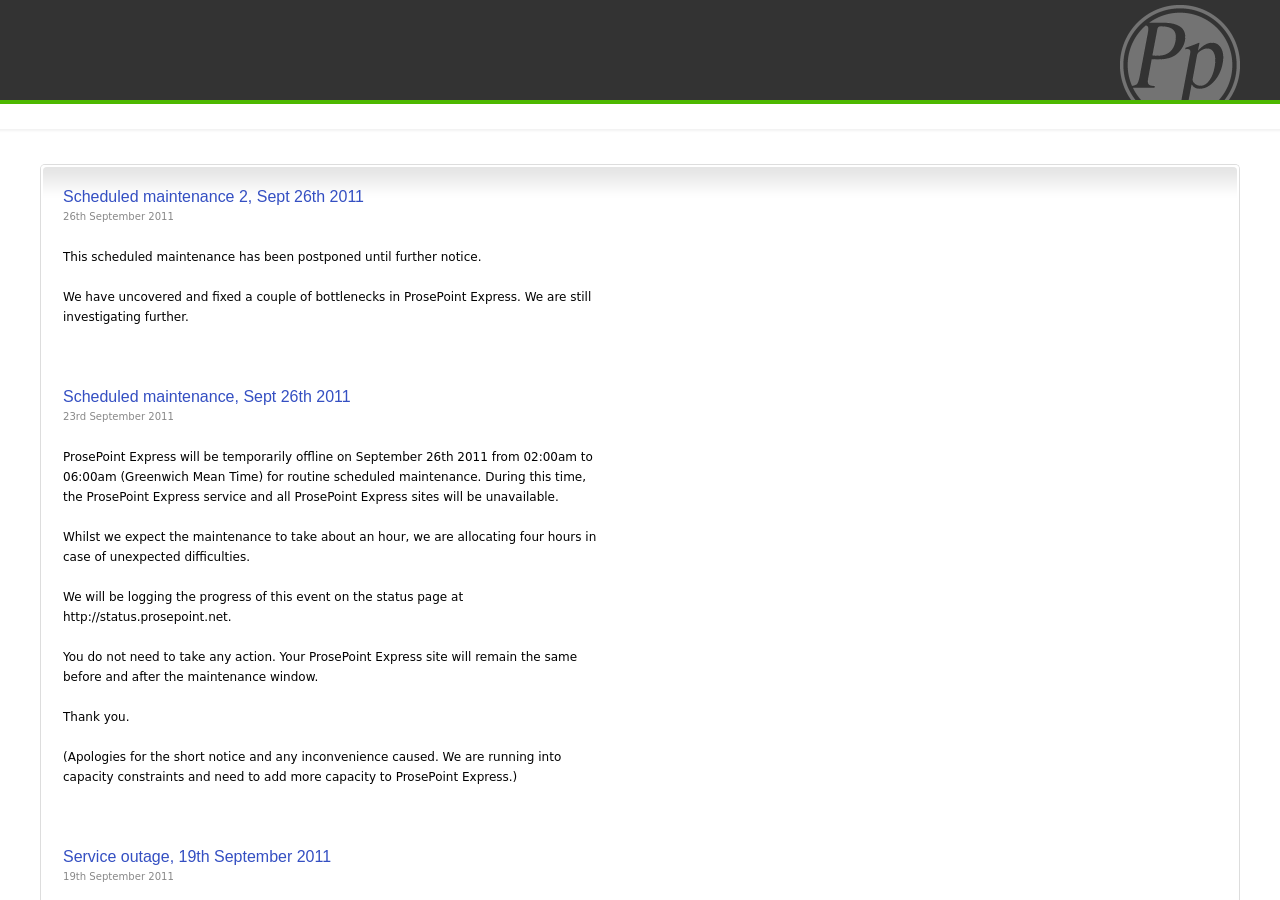
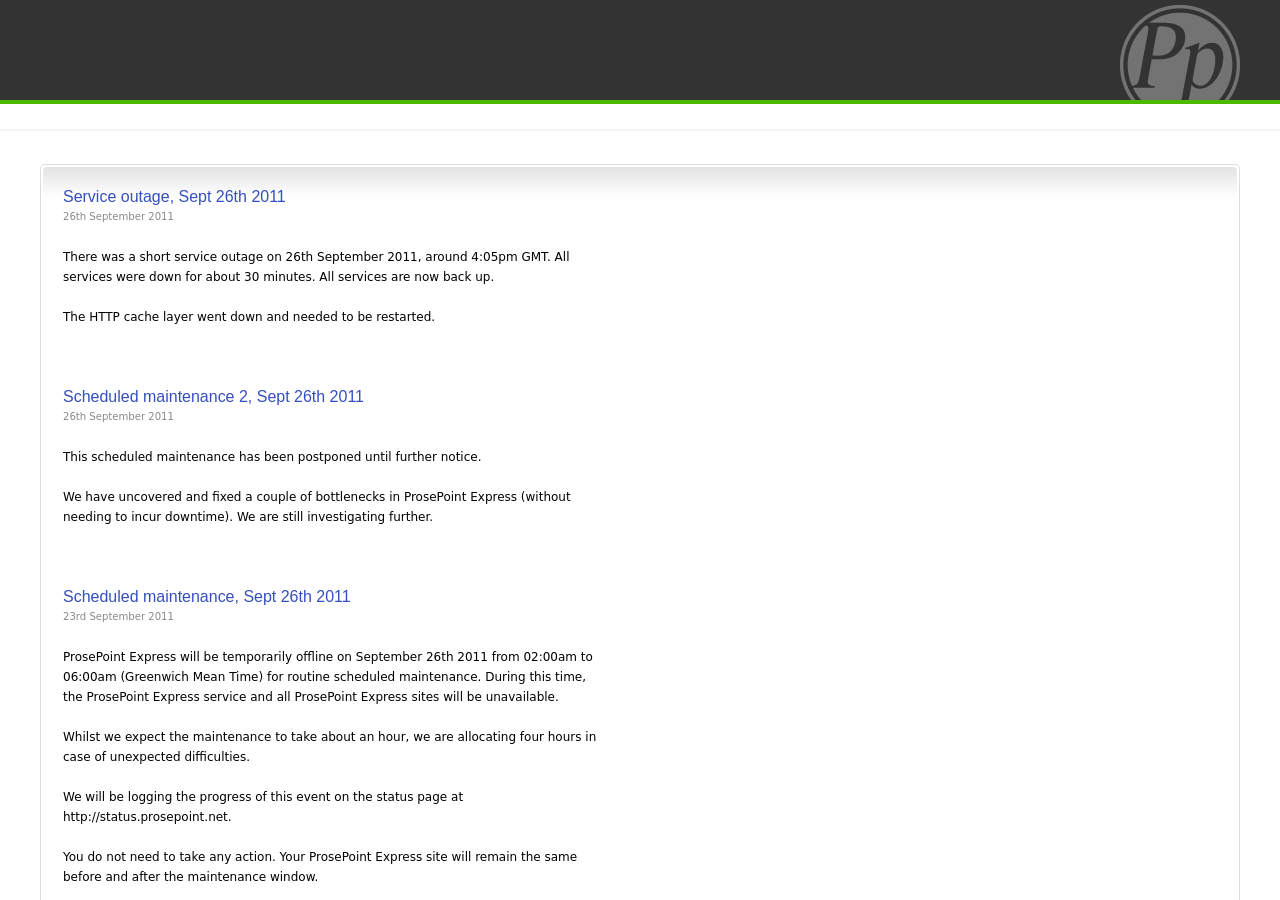
Before and after one commit to prosepoint/prosepoint.github.io, a Jekyll site: the page built from index.html, in a window 1280 px wide and 900 px high. Built offline with Jekyll 4.4.1, drawn with Linux system fonts in a browser that asks for light colours.

Commit message:
Add post.

```diff
--- a/_posts/2011-09-26-scheduled-maintenance.html
+++ b/_posts/2011-09-26-scheduled-maintenance.html
@@ -6,5 +6,5 @@
 <p>
 This scheduled maintenance has been postponed until further notice.
 </p><p>
-We have uncovered and fixed a couple of bottlenecks in ProsePoint Express. We are still investigating further.
+We have uncovered and fixed a couple of bottlenecks in ProsePoint Express (without needing to incur downtime). We are still investigating further.
 </p>
--- /dev/null
+++ b/_posts/2011-09-26-service-outage.html
@@ -0,0 +1,10 @@
+---
+layout: default
+title: Service outage, Sept 26th 2011
+---
+
+<p>
+There was a short service outage on 26th September 2011, around 4:05pm GMT. All services were down for about 30 minutes. All services are now back up.
+</p><p>
+The HTTP cache layer went down and needed to be restarted.
+</p>
```
